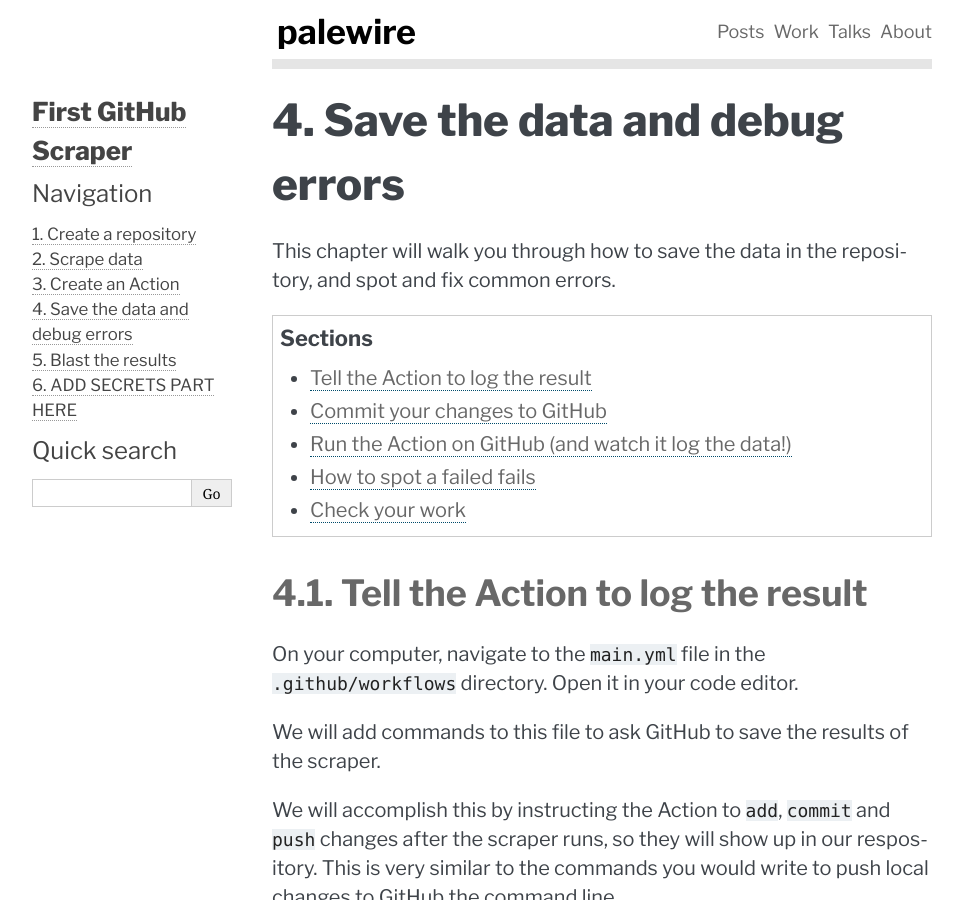
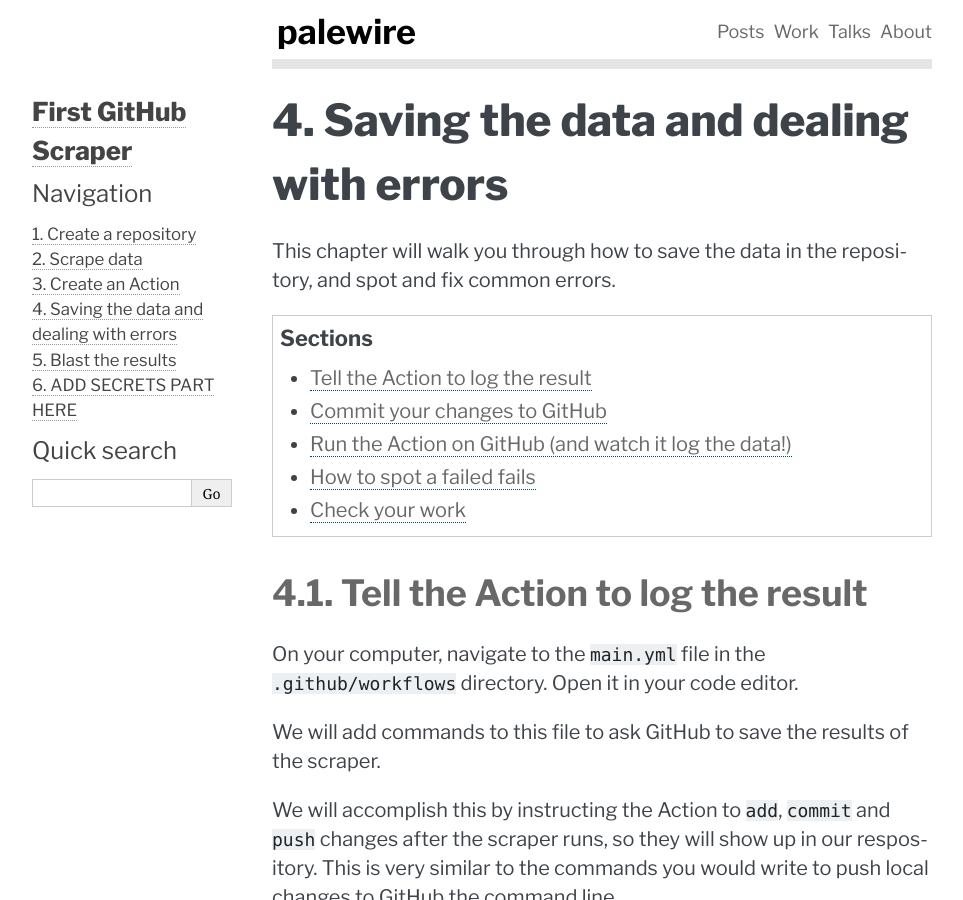
Before and after one commit to palewire/first-github-scraper, a Sphinx documentation site: the page built from docs/commit.md, in a window 1280 px wide and 900 px high. Shown: the whole window, without its empty margins (148-1111 px from the left). Built offline with Sphinx 7.4.7, drawn with Linux system fonts in a browser that asks for light colours.

Commit message:
step 4 rename

````diff
--- a/docs/commit.md
+++ b/docs/commit.md
@@ -1,7 +1,7 @@
 ```{include} _templates/nav.html
 ```
 
-# Save the data and debug errors
+# Saving the data and dealing with errors
 
 This chapter will walk you through how to save the data in the repository, and spot and fix common errors.
 
````
